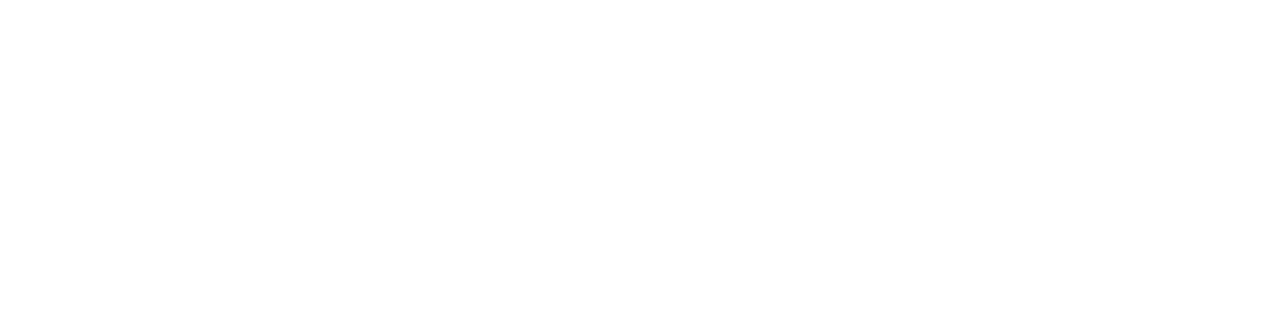
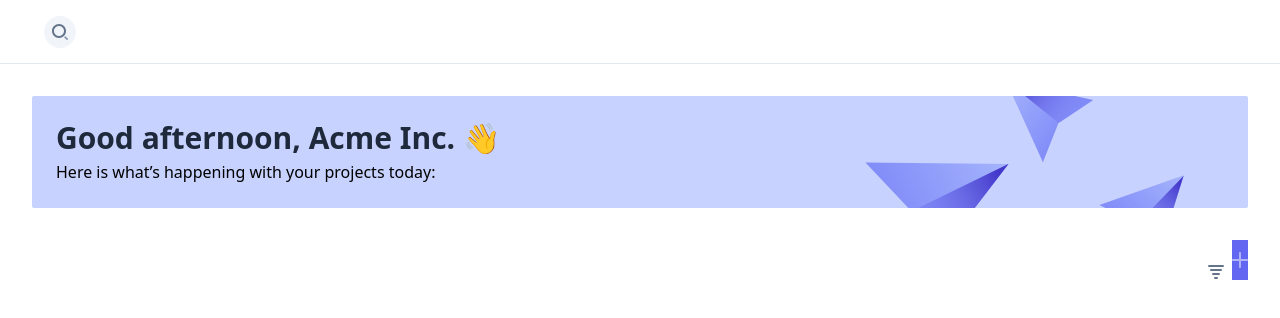
Before and after one commit to rajarshi-ch/longshot_assignment, a Next.js app: page /crud in a window 1280 px wide. Shown: the top 318 px of the page. Built offline with nearby package versions, Linux system fonts and the light colour scheme.

Commit message:
filter buttons

```diff
--- a/package.json
+++ b/package.json
@@ -14,12 +14,14 @@
     "react-chartjs-2": "^5.0.1",
     "react-dom": "18.2.0",
     "react-icons": "^4.7.1",
-    "react-spring": "^9.5.5"
+    "react-spring": "^9.5.5",
+    "react-transition-group": "^4.4.5"
   },
   "devDependencies": {
     "@types/node": "18.11.3",
     "@types/react": "18.0.21",
     "@types/react-dom": "18.0.6",
+    "@types/react-transition-group": "^4.4.5",
     "autoprefixer": "^10.4.12",
     "postcss": "^8.4.18",
     "tailwindcss": "^3.2.1",
--- a/pages/crud.tsx
+++ b/pages/crud.tsx
@@ -1,3 +1,5 @@
+import Dashboard from "../views/crud";
+
 export default function Crud() {
-  return <></>;
+  return <Dashboard />;
 }
--- /dev/null
+++ b/views/crud/components/filterButton.tsx
@@ -0,0 +1,27 @@
+import React, { useState, useRef } from "react";
+
+function FilterButton() {
+  const [dropdownOpen, setDropdownOpen] = useState(false);
+
+  const trigger = useRef(null);
+
+  return (
+    <div className="relative inline-flex">
+      <button
+        ref={trigger}
+        className="btn bg-white border-slate-200 hover:border-slate-300 text-slate-500 hover:text-slate-600"
+        aria-haspopup="true"
+        onClick={() => setDropdownOpen(!dropdownOpen)}
+        aria-expanded={dropdownOpen}
+      >
+        <span className="sr-only">Filter</span>
+        <wbr />
+        <svg className="w-4 h-4 fill-current" viewBox="0 0 16 16">
+          <path d="M9 15H7a1 1 0 010-2h2a1 1 0 010 2zM11 11H5a1 1 0 010-2h6a1 1 0 010 2zM13 7H3a1 1 0 010-2h10a1 1 0 010 2zM15 3H1a1 1 0 010-2h14a1 1 0 010 2z" />
+        </svg>
+      </button>
+    </div>
+  );
+}
+
+export default FilterButton;
--- /dev/null
+++ b/views/crud/components/header.tsx
@@ -0,0 +1,45 @@
+import React, { useState } from "react";
+
+function Header() {
+  const [searchModalOpen, setSearchModalOpen] = useState(false);
+
+  return (
+    <header className="sticky top-0 bg-white border-b border-slate-200 z-30">
+      <div className="px-4 sm:px-6 lg:px-8">
+        <div className="flex items-center justify-between h-16 -mb-px">
+          {/* Header: Right side */}
+          <div className="flex items-center">
+            <button
+              className={`w-8 h-8 flex items-center justify-center bg-slate-100 hover:bg-slate-200 transition duration-150 rounded-full ml-3 ${
+                searchModalOpen && "bg-slate-200"
+              }`}
+              onClick={(e) => {
+                e.stopPropagation();
+                setSearchModalOpen(true);
+              }}
+              aria-controls="search-modal"
+            >
+              <span className="sr-only">Search</span>
+              <svg
+                className="w-4 h-4"
+                viewBox="0 0 16 16"
+                xmlns="http://www.w3.org/2000/svg"
+              >
+                <path
+                  className="fill-current text-slate-500"
+                  d="M7 14c-3.86 0-7-3.14-7-7s3.14-7 7-7 7 3.14 7 7-3.14 7-7 7zM7 2C4.243 2 2 4.243 2 7s2.243 5 5 5 5-2.243 5-5-2.243-5-5-5z"
+                />
+                <path
+                  className="fill-current text-slate-400"
+                  d="M15.707 14.293L13.314 11.9a8.019 8.019 0 01-1.414 1.414l2.393 2.393a.997.997 0 001.414 0 .999.999 0 000-1.414z"
+                />
+              </svg>
+            </button>
+          </div>
+        </div>
+      </div>
+    </header>
+  );
+}
+
+export default Header;
--- /dev/null
+++ b/views/crud/components/welcomeBanner.tsx
@@ -0,0 +1,80 @@
+import React from "react";
+
+function WelcomeBanner() {
+  return (
+    <div className="relative bg-indigo-200 p-4 sm:p-6 rounded-sm overflow-hidden mb-8">
+      {/* Background illustration */}
+      <div
+        className="absolute right-0 top-0 -mt-4 mr-16 pointer-events-none hidden xl:block"
+        aria-hidden="true"
+      >
+        <svg width="319" height="198" xmlnsXlink="http://www.w3.org/1999/xlink">
+          <defs>
+            <path id="welcome-a" d="M64 0l64 128-64-20-64 20z" />
+            <path id="welcome-e" d="M40 0l40 80-40-12.5L0 80z" />
+            <path id="welcome-g" d="M40 0l40 80-40-12.5L0 80z" />
+            <linearGradient x1="50%" y1="0%" x2="50%" y2="100%" id="welcome-b">
+              <stop stopColor="#A5B4FC" offset="0%" />
+              <stop stopColor="#818CF8" offset="100%" />
+            </linearGradient>
+            <linearGradient
+              x1="50%"
+              y1="24.537%"
+              x2="50%"
+              y2="100%"
+              id="welcome-c"
+            >
+              <stop stopColor="#4338CA" offset="0%" />
+              <stop stopColor="#6366F1" stopOpacity="0" offset="100%" />
+            </linearGradient>
+          </defs>
+          <g fill="none" fillRule="evenodd">
+            <g transform="rotate(64 36.592 105.604)">
+              <mask id="welcome-d" fill="#fff">
+                <use xlinkHref="#welcome-a" />
+              </mask>
+              <use fill="url(#welcome-b)" xlinkHref="#welcome-a" />
+              <path
+                fill="url(#welcome-c)"
+                mask="url(#welcome-d)"
+                d="M64-24h80v152H64z"
+              />
+            </g>
+            <g transform="rotate(-51 91.324 -105.372)">
+              <mask id="welcome-f" fill="#fff">
+                <use xlinkHref="#welcome-e" />
+              </mask>
+              <use fill="url(#welcome-b)" xlinkHref="#welcome-e" />
+              <path
+                fill="url(#welcome-c)"
+                mask="url(#welcome-f)"
+                d="M40.333-15.147h50v95h-50z"
+              />
+            </g>
+            <g transform="rotate(44 61.546 392.623)">
+              <mask id="welcome-h" fill="#fff">
+                <use xlinkHref="#welcome-g" />
+              </mask>
+              <use fill="url(#welcome-b)" xlinkHref="#welcome-g" />
+              <path
+                fill="url(#welcome-c)"
+                mask="url(#welcome-h)"
+                d="M40.333-15.147h50v95h-50z"
+              />
+            </g>
+          </g>
+        </svg>
+      </div>
+
+      {/* Content */}
+      <div className="relative">
+        <h1 className="text-2xl md:text-3xl text-slate-800 font-bold mb-1">
+          Good afternoon, Acme Inc. 👋
+        </h1>
+        <p>Here is what’s happening with your projects today:</p>
+      </div>
+    </div>
+  );
+}
+
+export default WelcomeBanner;
```
Also changed, not shown: 1 other file (tests, documents, lock files or other folders).
